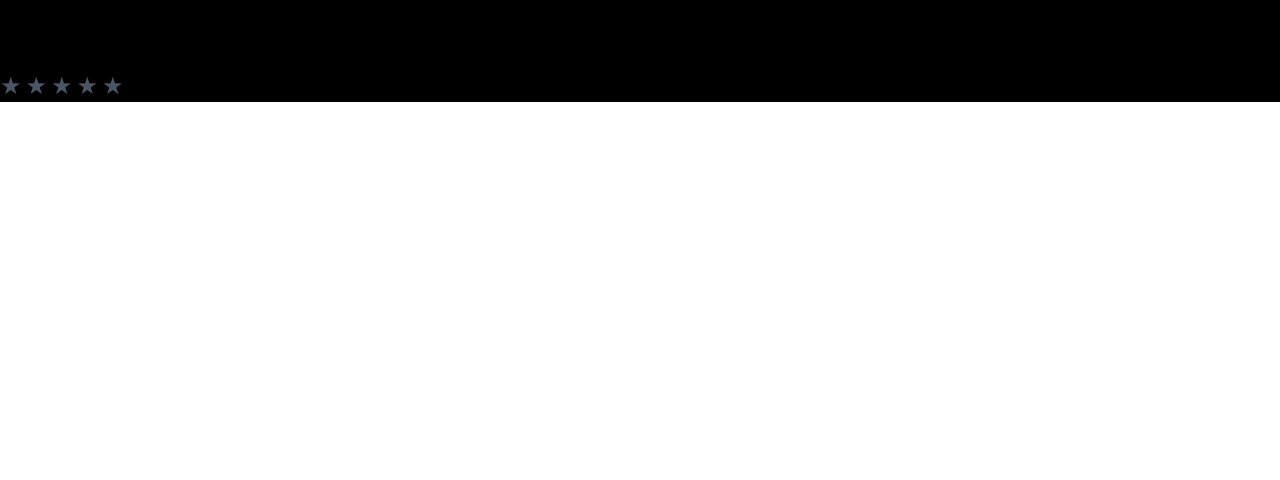
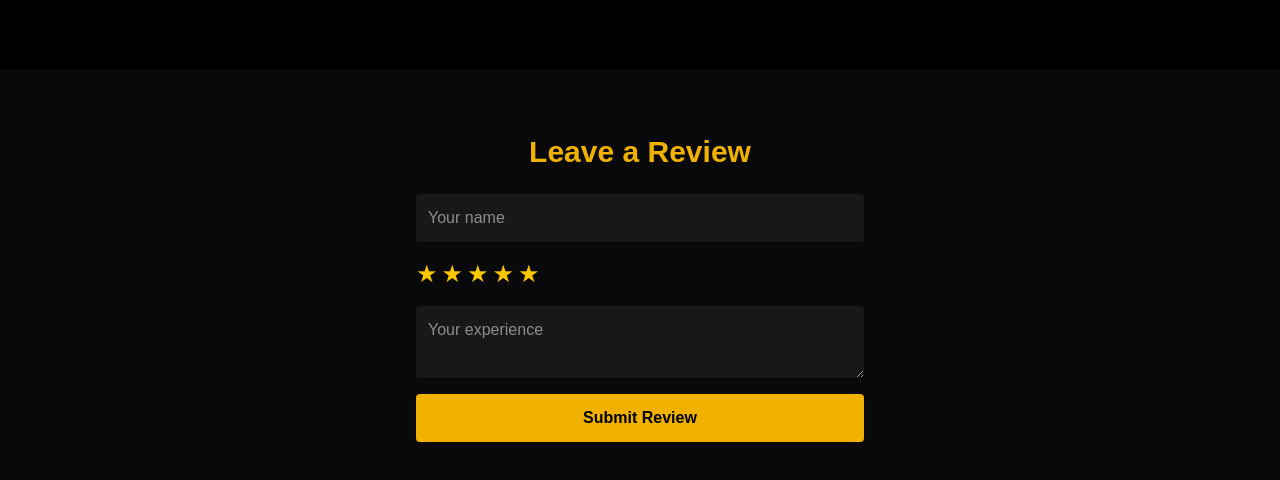
Before and after one commit to gichimuedward/inffynks, a Next.js app: page / in a window 1280 px wide. Shown: the part 2287-2767 px from the top of the page. Before the commit the page ends 2389 px from the top, so only its background shows below. Built offline with nearby package versions, Linux system fonts and the light colour scheme; no server answers; the database is empty.

Commit message:
fix review form props crash

```diff
--- a/components/ReviewForm.tsx
+++ b/components/ReviewForm.tsx
@@ -1,13 +1,52 @@
 "use client";
 
-export default function StarRating({
+import { useState } from "react";
+import { db } from "@/lib/firebase";
+import { addDoc, collection, serverTimestamp } from "firebase/firestore";
+
+export default function ReviewForm() {
+  const [name, setName] = useState("");
+  const [comment, setComment] = useState("");
+  const [rating, setRating] = useState(5);
+  const [loading, setLoading] = useState(false);
+
+  const submitReview = async () => {
+    if (!name || !comment) return;
+
+    setLoading(true);
+
+    await addDoc(collection(db, "reviews"), {
+      name,
+      comment,
       rating,
-  setRating,
-}: {
-  rating: number;
-  setRating: (n: number) => void;
-}) {
+      createdAt: serverTimestamp(),
+    });
+
+    setName("");
+    setComment("");
+    setRating(5);
+
+    setLoading(false);
+    alert("Review submitted!");
+  };
+
   return (
+    <section className="bg-zinc-950 py-16 px-6 text-white">
+
+      <h2 className="text-3xl font-bold text-center text-yellow-500 mb-6">
+        Leave a Review
+      </h2>
+
+      <div className="max-w-md mx-auto flex flex-col gap-4">
+
+        <input
+          className="p-3 bg-zinc-900 rounded"
+          placeholder="Your name"
+          value={name}
+          onChange={(e) => setName(e.target.value)}
+        />
+
+        {/* ⭐ SIMPLE STAR SELECTOR */}
         <div className="flex gap-1 text-2xl cursor-pointer">
           {[1, 2, 3, 4, 5].map((star) => (
             <span
@@ -19,5 +58,23 @@ export default function StarRating({
             </span>
           ))}
         </div>
+
+        <textarea
+          className="p-3 bg-zinc-900 rounded"
+          placeholder="Your experience"
+          value={comment}
+          onChange={(e) => setComment(e.target.value)}
+        />
+
+        <button
+          onClick={submitReview}
+          disabled={loading}
+          className="bg-yellow-500 text-black py-3 rounded font-bold"
+        >
+          {loading ? "Submitting..." : "Submit Review"}
+        </button>
+
+      </div>
+    </section>
   );
 }
```
Also changed, not shown: app/page.tsx (+0 -8 lines). Lines whose indentation alone changed are shown as unchanged.
